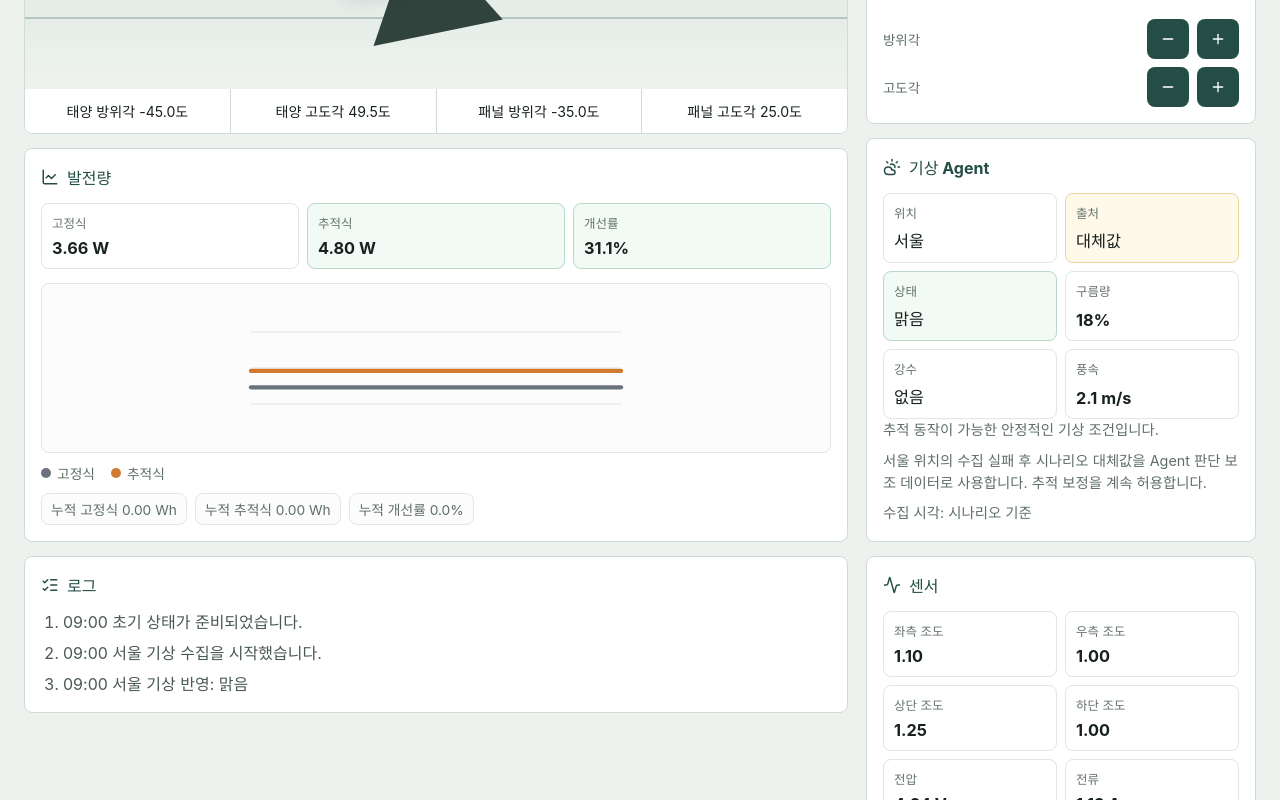
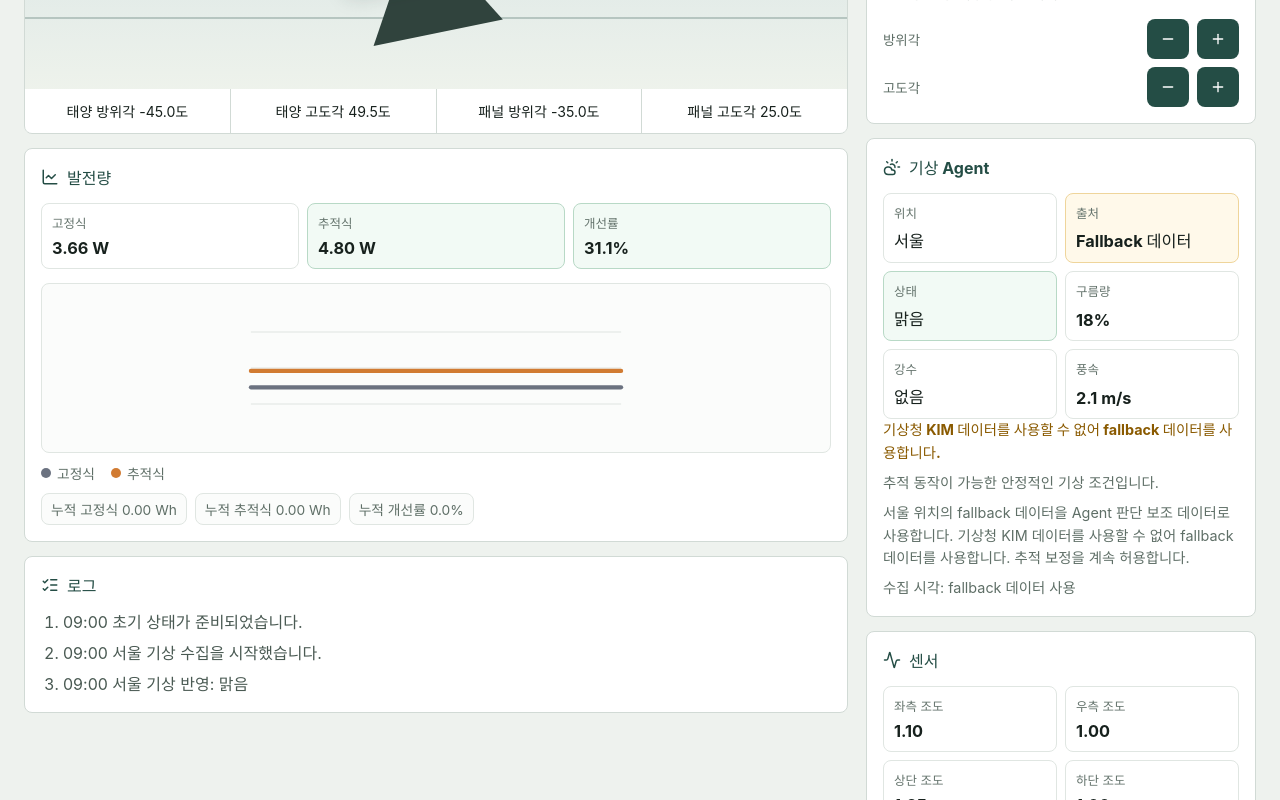
Before and after one commit to tmdwn0196-osj/Solar-Track, a React (Vite) app in the folder frontend/: page / in a window 1280 px wide. Shown: the part 632-1432 px from the top of the page. Built offline with nearby package versions, Linux system fonts and the light colour scheme; no server answers.

Commit message:
기상 fallback 안내 문구 명시

```diff
--- a/frontend/src/components/WeatherPanel.tsx
+++ b/frontend/src/components/WeatherPanel.tsx
@@ -5,7 +5,7 @@ import type { WeatherState } from "../types/solar";
 const sourceLabels: Record<WeatherState["source"], string> = {
   scenario: "시나리오",
   "kma-kim": "기상청 KIM",
-  fallback: "대체값",
+  fallback: "Fallback 데이터",
 };
 
 export function WeatherPanel({ weather }: { weather: WeatherState }) {
@@ -23,6 +23,9 @@ export function WeatherPanel({ weather }: { weather: WeatherState }) {
         <Metric label="강수" value={weather.rain ? "있음" : "없음"} tone={weather.rain ? "warn" : "default"} />
         <Metric label="풍속" value={`${weather.windSpeed.toFixed(1)} m/s`} />
       </div>
+      {weather.source === "fallback" ? (
+        <p className="panel-note warning-note">기상청 KIM 데이터를 사용할 수 없어 fallback 데이터를 사용합니다.</p>
+      ) : null}
       <p className="panel-note">{weather.reason}</p>
       <p className="panel-note">{weather.agentNote}</p>
       <p className="panel-note">수집 시각: {weather.collectedAt}</p>
--- a/frontend/src/logic/weatherModel.ts
+++ b/frontend/src/logic/weatherModel.ts
@@ -28,7 +28,7 @@ export function calculateWeather(
     scenario,
     location,
     source,
-    collectedAt: "시나리오 기준",
+    collectedAt: source === "fallback" ? "fallback 데이터 사용" : "시나리오 기준",
   });
 }
 
@@ -103,10 +103,11 @@ function getAgentNote(
     source === "kma-kim"
       ? "기상청 API 허브 KIM 예측"
       : source === "fallback"
-        ? "수집 실패 후 시나리오 대체값"
+        ? "fallback 데이터"
         : "시나리오 기준값";
   const decision = trackingLimited ? "모터 보정을 보류 후보로 표시합니다." : "추적 보정을 계속 허용합니다.";
   const scenarioText = scenario === "cloudy" || scenario === "overheat" ? " 시나리오 조건을 함께 반영했습니다." : "";
+  const fallbackText = source === "fallback" ? " 기상청 KIM 데이터를 사용할 수 없어 fallback 데이터를 사용합니다." : "";
 
-  return `${location.name} 위치의 ${sourceText}을 Agent 판단 보조 데이터로 사용합니다. ${decision}${scenarioText}`;
+  return `${location.name} 위치의 ${sourceText}을 Agent 판단 보조 데이터로 사용합니다.${fallbackText} ${decision}${scenarioText}`;
 }
--- a/frontend/src/styles.css
+++ b/frontend/src/styles.css
@@ -295,6 +295,11 @@ select {
   margin-top: 8px;
 }
 
+.warning-note {
+  color: #8a5a00;
+  font-weight: 650;
+}
+
 .formula {
   margin-bottom: 12px;
 }
```
Also changed, not shown: 2 other files (tests, documents, lock files or other folders).
